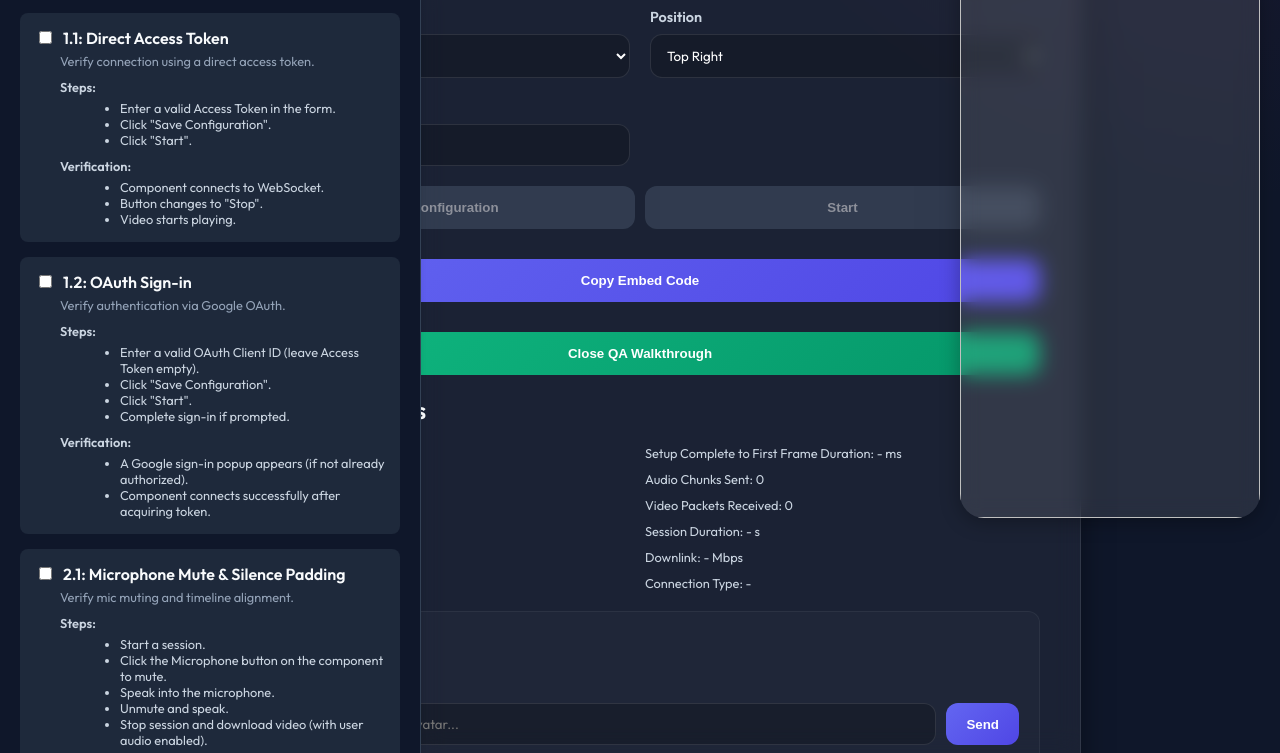
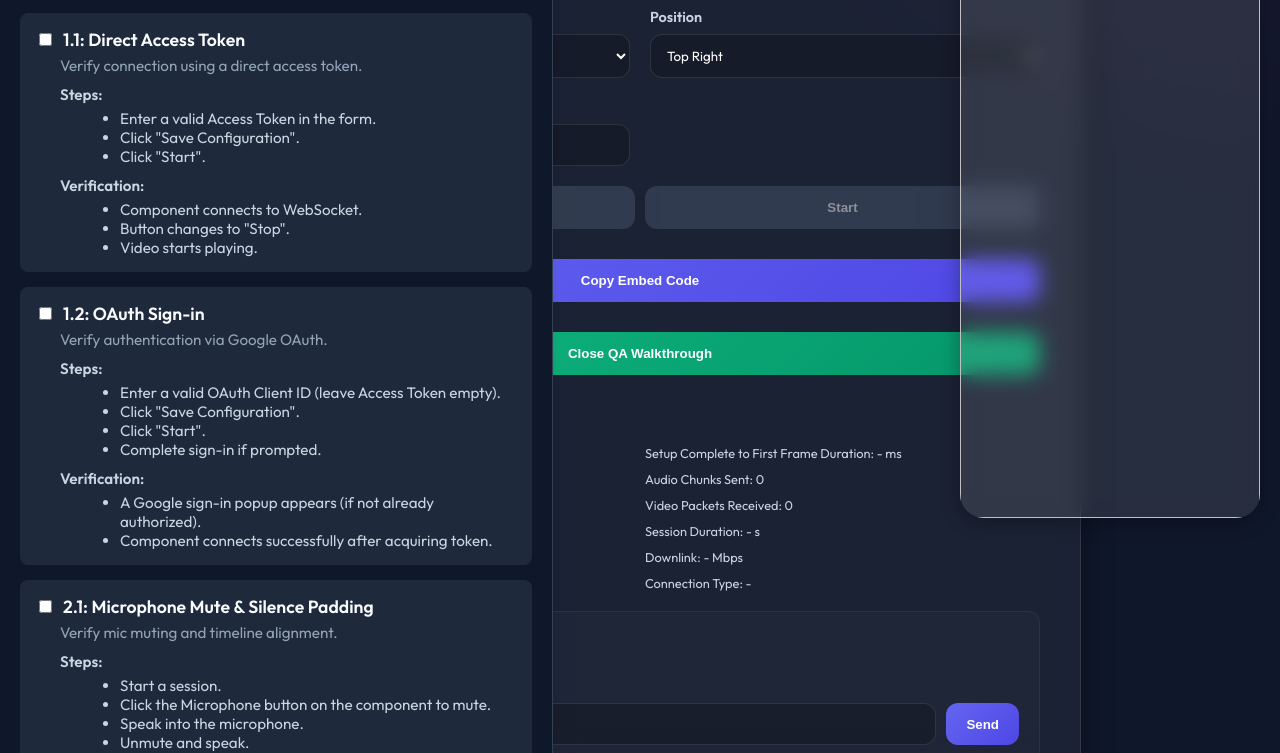
Before and after one commit to ffeldhaus/live-agent, a website built with Vite: page index.html in a window 1280 px wide. Both pictures are taken after a click on the button "Open QA Walkthrough". Shown: the part 1226-1979 px from the top of the page. Built offline with nearby package versions, Linux system fonts and the light colour scheme; no server answers; files whose address does not match are found by name.

Commit message:
feat: make QA panel wider and increase font sizes

```diff
--- a/index.html
+++ b/index.html
@@ -273,7 +273,7 @@
     <gemini-avatar id="my-avatar" position="top-right" size="300px"></gemini-avatar>
 
     <!-- Floating QA Panel -->
-    <div id="qaContainer" style="display: none; position: fixed; width: 380px; height: 100vh; top: 0; bottom: 0; overflow-y: auto; background: #0f172a; padding: 20px; z-index: 1000; box-shadow: 0 4px 6px -1px rgb(0 0 0 / 0.1);">
+    <div id="qaContainer" style="display: none; position: fixed; width: min(570px, 40vw); height: 100vh; top: 0; bottom: 0; overflow-y: auto; background: #0f172a; padding: 20px; z-index: 1000; box-shadow: 0 4px 6px -1px rgb(0 0 0 / 0.1);">
         <h2 style="font-size: 1.2rem; margin-top: 0; color: #f8fafc;">QA Walkthrough</h2>
         <div id="qaList"></div>
     </div>
--- a/src/demo.ts
+++ b/src/demo.ts
@@ -488,8 +488,6 @@ document.addEventListener('DOMContentLoaded', () => {
         URL.revokeObjectURL(url);
     }
 
-    let isProcessingVideo = false;
-
     streamBtn.onclick = () => {
         if (avatar.isConnected) {
             avatar.stop();
@@ -881,6 +879,7 @@ document.addEventListener('DOMContentLoaded', () => {
             header.style.fontWeight = 'bold';
             header.style.color = '#f8fafc';
             header.style.marginBottom = '5px';
+            header.style.fontSize = '1.1rem'; // Larger font for header
 
             const checkbox = document.createElement('input');
             checkbox.type = 'checkbox';
@@ -901,7 +900,7 @@ document.addEventListener('DOMContentLoaded', () => {
 
             if (scenario.description) {
                 const desc = document.createElement('p');
-                desc.style.fontSize = '0.8rem';
+                desc.style.fontSize = '0.95rem'; // Larger font for description
                 desc.style.color = '#94a3b8';
                 desc.style.margin = '0 0 10px 25px';
                 desc.textContent = scenario.description;
@@ -909,7 +908,7 @@ document.addEventListener('DOMContentLoaded', () => {
             }
 
             const stepsTitle = document.createElement('div');
-            stepsTitle.style.fontSize = '0.8rem';
+            stepsTitle.style.fontSize = '0.95rem'; // Larger font
             stepsTitle.style.fontWeight = 'bold';
             stepsTitle.style.color = '#cbd5e1';
             stepsTitle.style.margin = '0 0 5px 25px';
@@ -918,7 +917,7 @@ document.addEventListener('DOMContentLoaded', () => {
 
             const ul = document.createElement('ul');
             ul.style.margin = '0 0 10px 45px';
-            ul.style.fontSize = '0.8rem';
+            ul.style.fontSize = '0.95rem'; // Larger font
             ul.style.color = '#cbd5e1';
             scenario.steps.forEach(step => {
                 const li = document.createElement('li');
@@ -928,7 +927,7 @@ document.addEventListener('DOMContentLoaded', () => {
             div.appendChild(ul);
 
             const verifTitle = document.createElement('div');
-            verifTitle.style.fontSize = '0.8rem';
+            verifTitle.style.fontSize = '0.95rem'; // Larger font
             verifTitle.style.fontWeight = 'bold';
             verifTitle.style.color = '#cbd5e1';
             verifTitle.style.margin = '0 0 5px 25px';
@@ -937,7 +936,7 @@ document.addEventListener('DOMContentLoaded', () => {
 
             const ulVerif = document.createElement('ul');
             ulVerif.style.margin = '0 0 0 45px';
-            ulVerif.style.fontSize = '0.8rem';
+            ulVerif.style.fontSize = '0.95rem'; // Larger font
             ulVerif.style.color = '#cbd5e1';
             scenario.verification.forEach(step => {
                 const li = document.createElement('li');
@@ -957,7 +956,7 @@ document.addEventListener('DOMContentLoaded', () => {
         qaContainer.style.top = '0';
         qaContainer.style.bottom = '0';
         qaContainer.style.height = '100vh';
-        qaContainer.style.width = '380px'; // Good width for sidebar
+        qaContainer.style.width = 'min(570px, 40vw)'; // 50% wider if space available
 
         if (pos.includes('right')) {
             qaContainer.style.left = '0';
```
